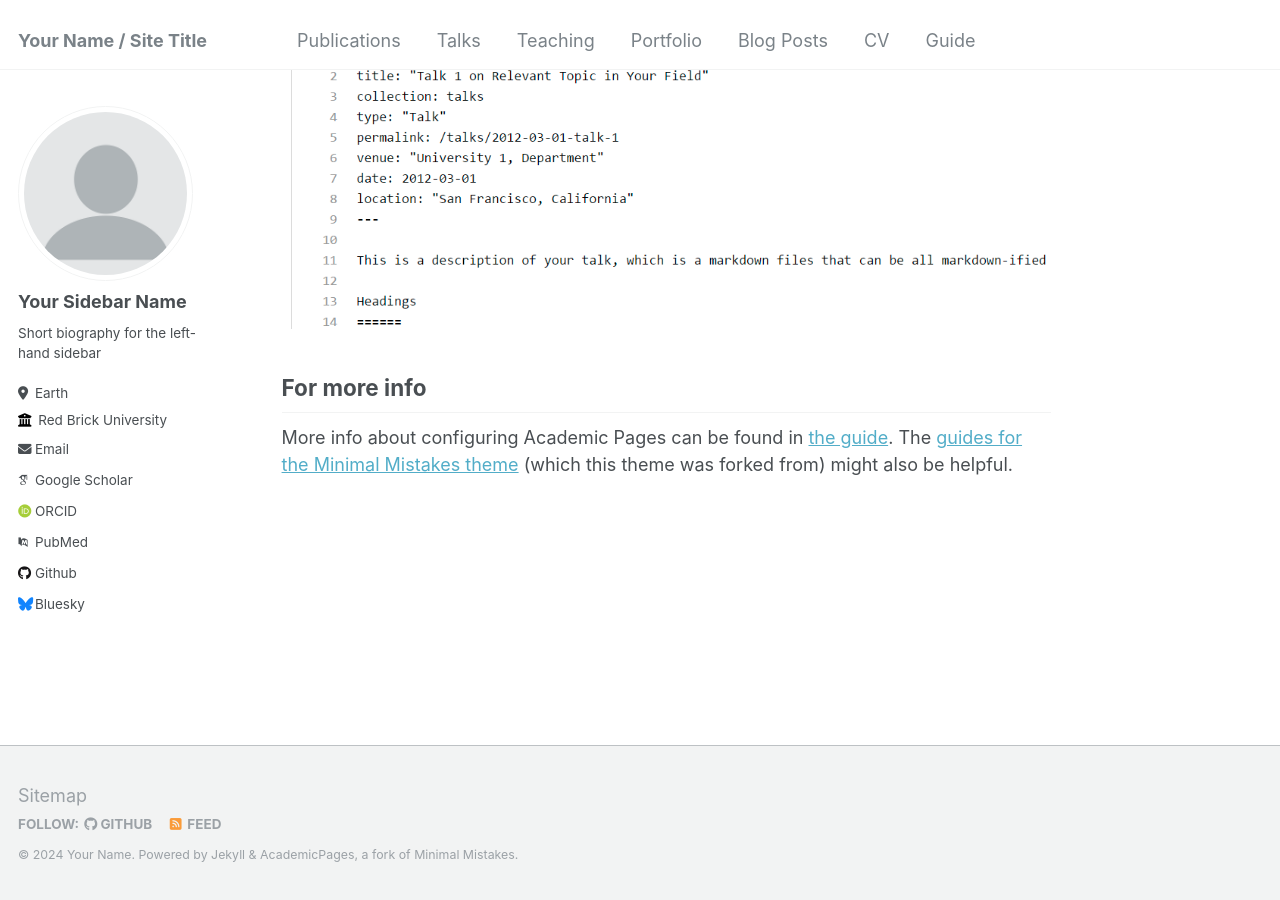
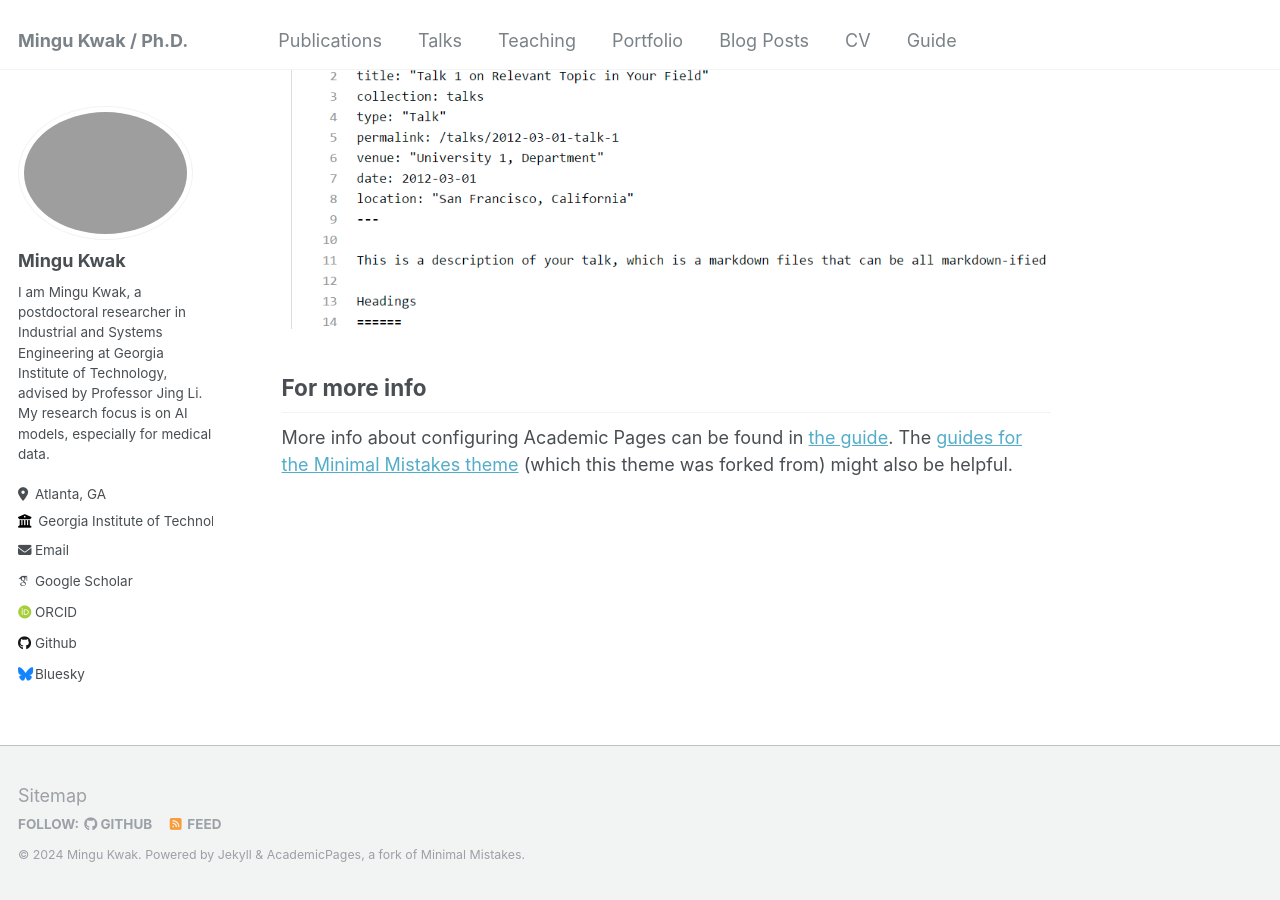
Before and after one commit to min9kwak/min9kwak.github.io, a Jekyll site: the page built from _pages/about.md, in a window 1280 px wide and 900 px high, scrolled down 2660 px. Built offline with Jekyll 4.4.1, drawn with Linux system fonts in a browser that asks for light colours; some web fonts are replaced.

```diff
--- a/_config.yml
+++ b/_config.yml
@@ -8,42 +8,42 @@
 
 # Basic Site Settings
 locale                   : "en-US"
-title                    : "Your Name / Site Title"
+title                    : "Mingu Kwak / Ph.D."
 title_separator          : "-"
-name                     : &name "Your Name"
+name                     : &name "Mingu Kwak"
 description              : &description "personal description"
-url                      : https://academicpages.github.io # the base hostname & protocol for your site e.g. "https://mmistakes.github.io"
+url                      : https://min9kwak.github.io # the base hostname & protocol for your site e.g. "https://mmistakes.github.io"
 baseurl                  : "" # the subpath of your site, e.g. "/blog"
-repository               : "academicpages/academicpages.github.io"
+repository               : "min9kwak/min9kwak.github.io"
 
 # Site Author - The following control what appear as part of the author content on the side bar.
 #               If a field is blank the icon and link will not appear, otherwise it will be shown.
 #               Additional customization can be done by editing /_includes/author-profile.html
 author:
   # Biographic information
-  avatar           : "profile.png"
-  name             : "Your Sidebar Name"
+  avatar           : "profile_pic.png"
+  name             : "Mingu Kwak"
   pronouns         : # example: "she/her"
-  bio              : "Short biography for the left-hand sidebar"
-  location         : "Earth"
-  employer         : "Red Brick University"
+  bio              : "I am Mingu Kwak, a postdoctoral researcher in Industrial and Systems Engineering at Georgia Institute of Technology, advised by Professor Jing Li. My research focus is on AI models, especially for medical data."
+  location         : "Atlanta, GA"
+  employer         : "Georgia Institute of Technology"
   uri              : # URL
-  email            : "none@example.org"
+  email            : "mkwak35@gatech.edu"
 
   # Academic websites
   arxiv            : # URL - Update with the correct link to your profile
-  googlescholar    : "https://scholar.google.com/citations?user=PS_CX0AAAAAJ"
+  googlescholar    : "https://scholar.google.com/citations?user=sFsZSfMAAAAJ&hl"
   impactstory      : # URL
-  orcid            : "http://orcid.org/yourorcidurl"
+  orcid            : "https://orcid.org/0000-0003-0649-9909"
   semantic         : # URL
-  pubmed           : "https://www.ncbi.nlm.nih.gov/pubmed/?term=john+snow"
+  pubmed           : # URL
   researchgate     : # URL
 
   # Repositories and software development
   bitbucket        : # Username - Update with your username on the site
   codepen          : # Username
   dribbble         : # Username
-  github           : "academicpages"
+  github           : "https://github.com/min9kwak"
   kaggle           : # Username
   stackoverflow    : # User number or user number and name (i.e., use "1" or "1/jeff-atwood")
 
```
Also changed, not shown: images/profile_pic.jpg (added).
